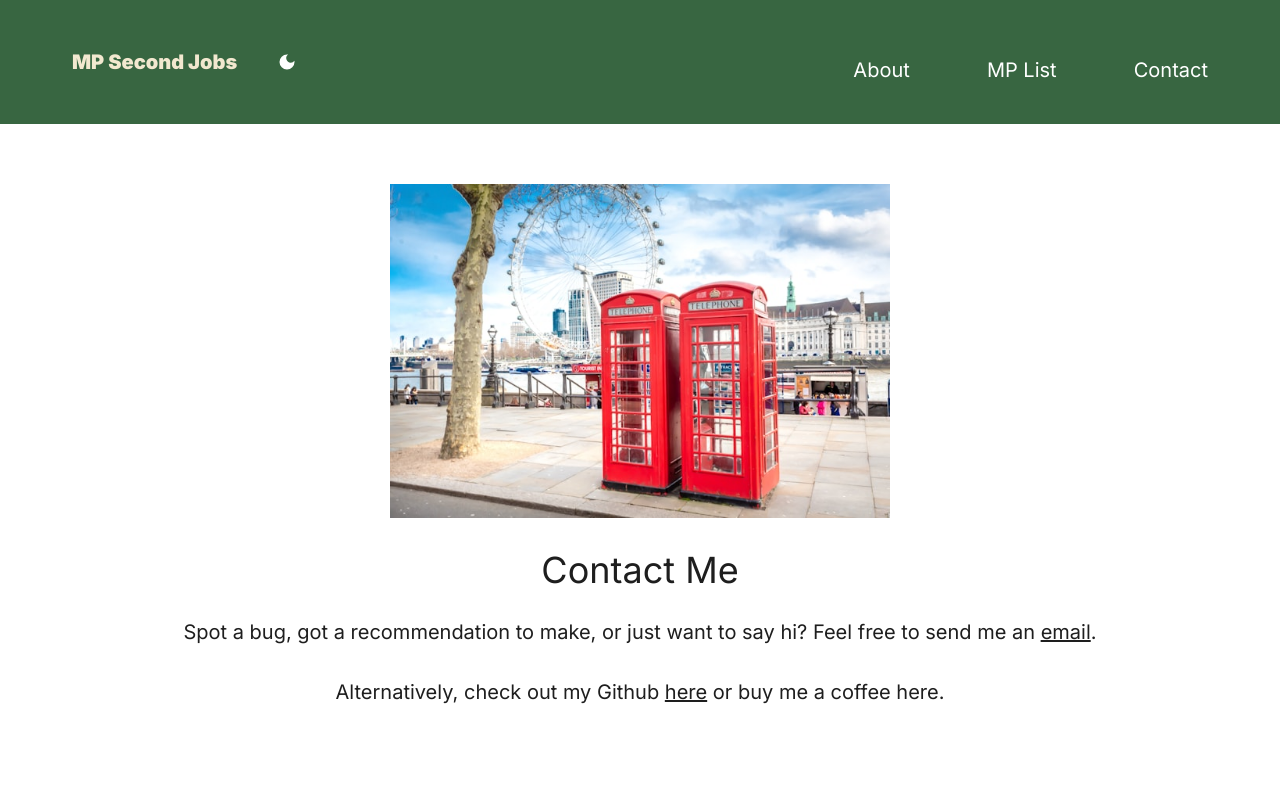
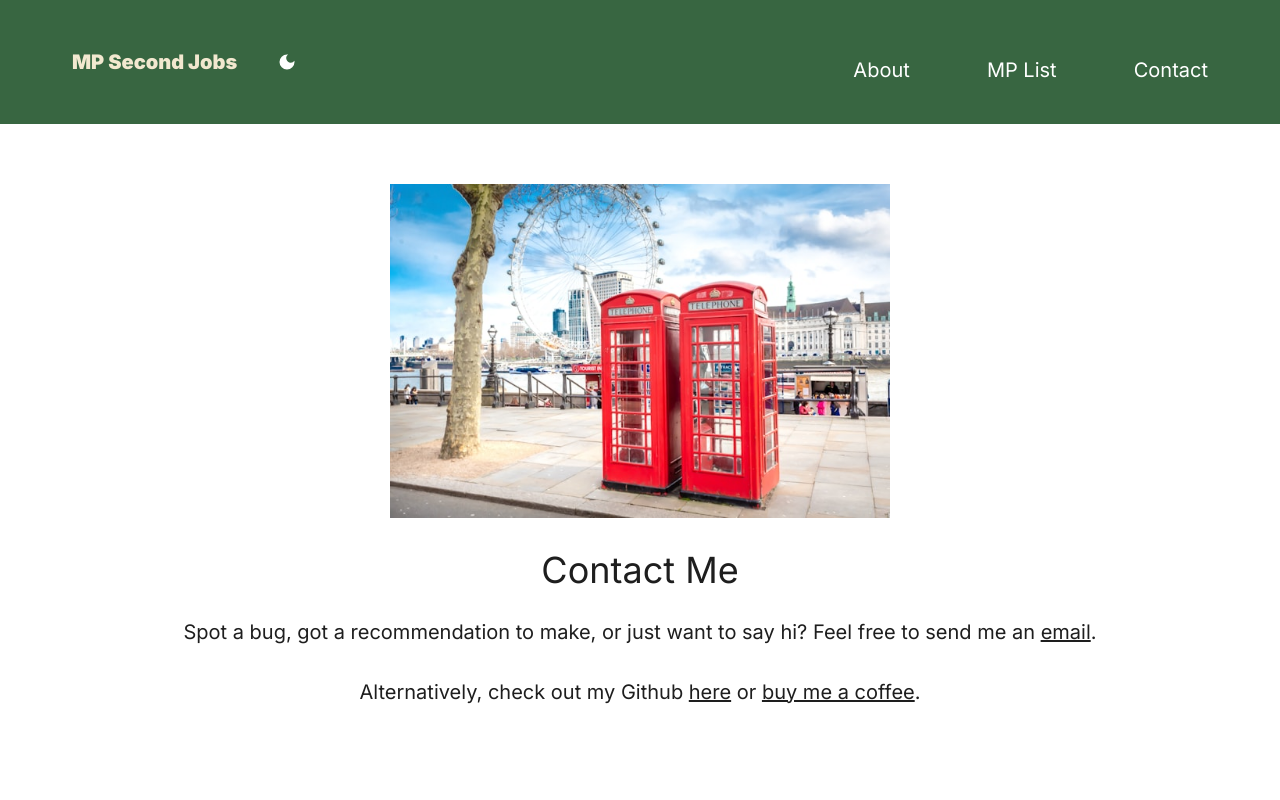
Before and after one commit to zamarz/second-jobs, a Next.js app: page /contact in a window 1280 px wide. Shown: the top 800 px of the page. Built offline with nearby package versions, Linux system fonts and the light colour scheme.

Commit message:
Add paypal donate button

```diff
--- a/src/app/contact/page.tsx
+++ b/src/app/contact/page.tsx
@@ -34,7 +34,15 @@ const Contact = () => {
           >
             here
           </Link>{" "}
-          or buy me a coffee here.
+          or{" "}
+          <Link
+            className="underline hover:bg-tertiary-light"
+            href="https://www.paypal.com/donate/?hosted_button_id=QHRKJF2CZMG54"
+            target="_blank"
+          >
+            buy me a coffee
+          </Link>
+          .
         </p>
       </div>
     </section>
```
